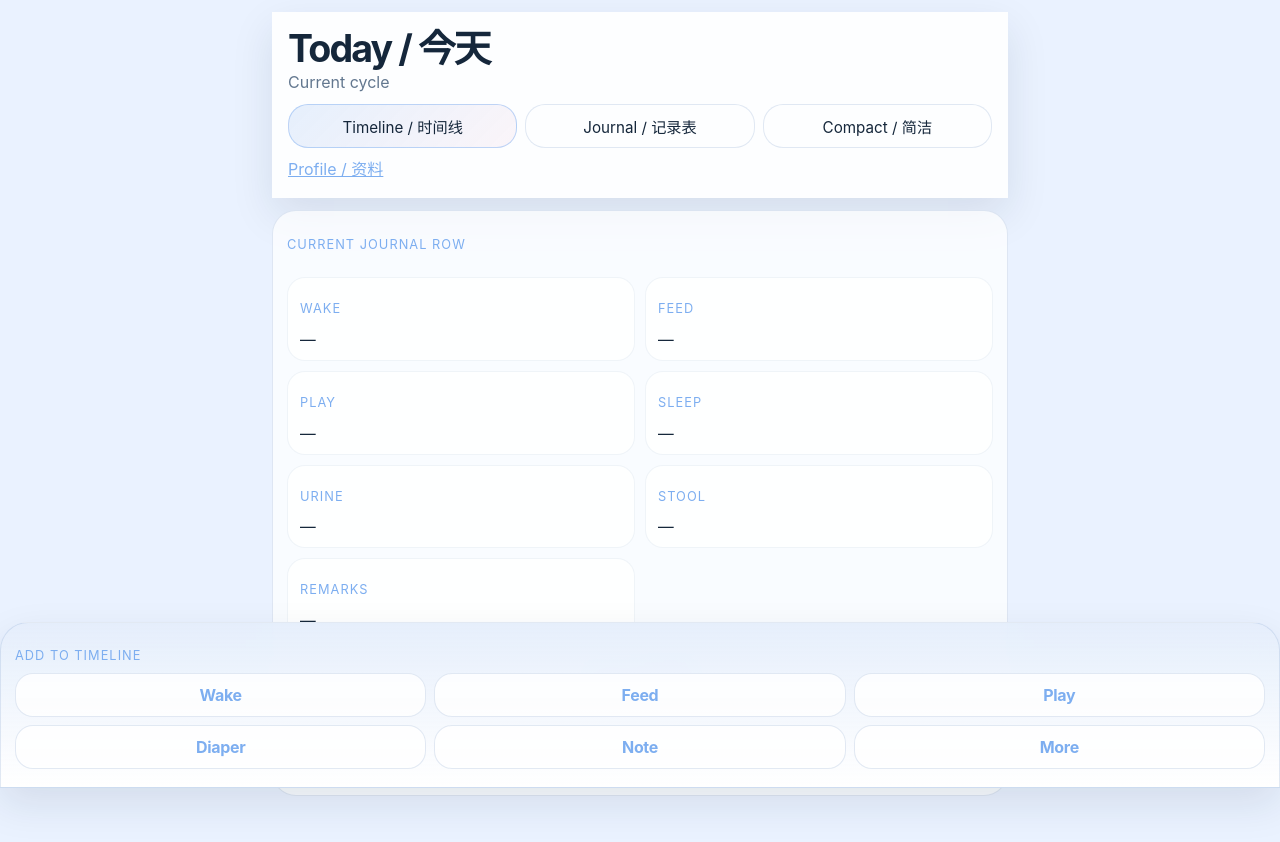
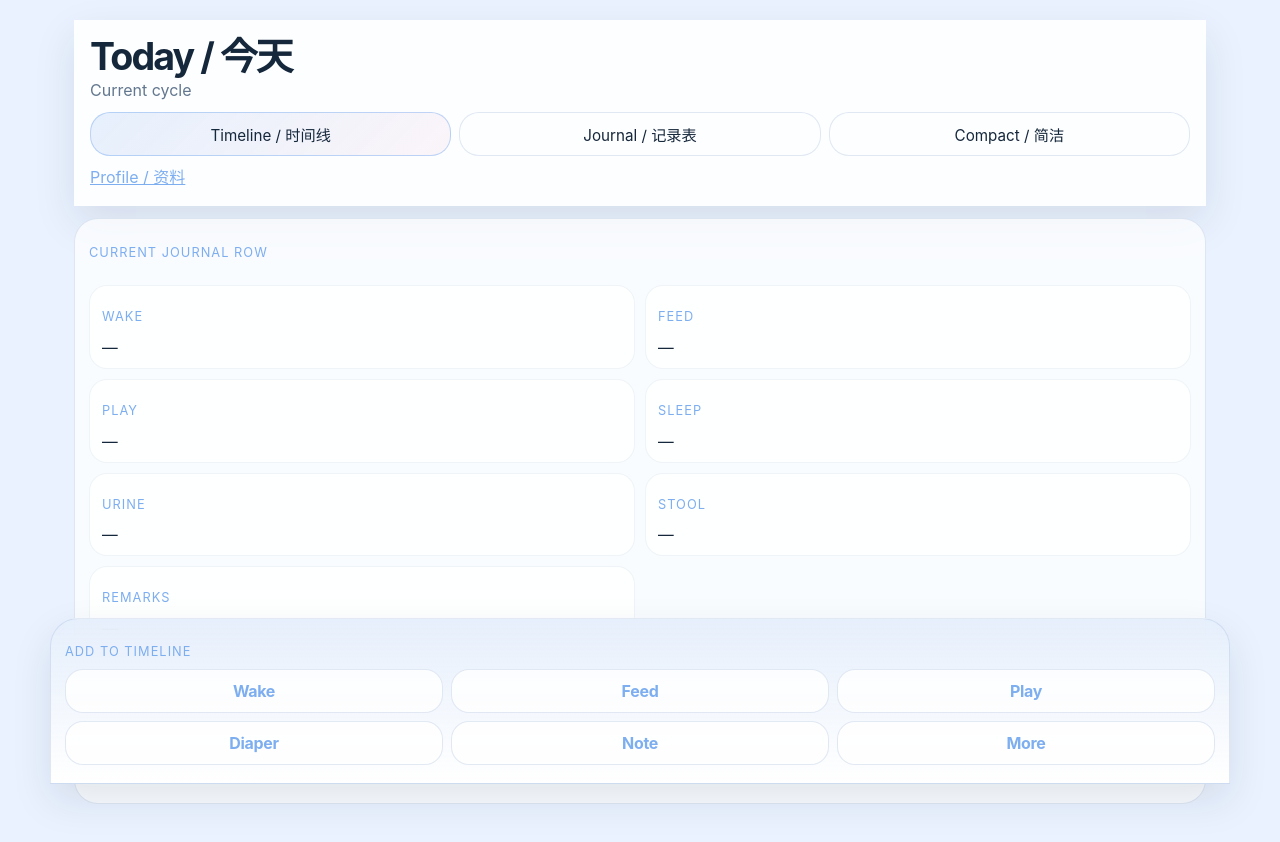
Before and after one commit to timothysantos/babyflow, a React (Vite) app: page / in a window 1280 px wide. Shown: the top 842 px of the page. Built offline with nearby package versions, Linux system fonts and the light colour scheme; no server answers.

Commit message:
feat: add desktop width breakpoint

```diff
--- a/src/client/global.css
+++ b/src/client/global.css
@@ -253,6 +253,23 @@ button[aria-pressed='true'],
   z-index: 30;
 }
 
+@media (min-width: 1024px) {
+  .page-shell {
+    max-width: 1180px;
+    padding-inline: 24px;
+    padding-top: 20px;
+    padding-bottom: calc(268px + env(safe-area-inset-bottom, 0px));
+  }
+
+  .quick-action-dock {
+    left: 50%;
+    right: auto;
+    width: min(1180px, calc(100vw - 48px));
+    transform: translateX(-50%);
+    bottom: calc(16px + env(safe-area-inset-bottom, 0px));
+  }
+}
+
 .quick-action-heading {
   grid-column: 1 / -1;
   margin-bottom: 2px;
```
Also changed, not shown: 1 other file (tests, documents, lock files or other folders).
